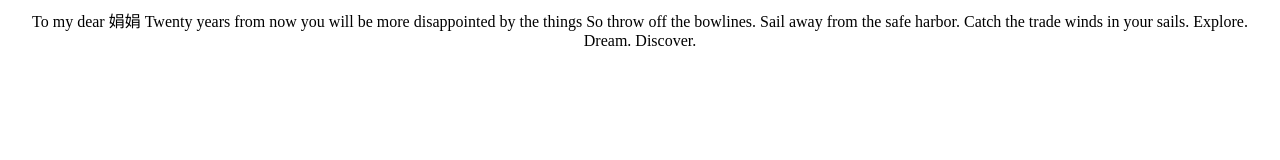
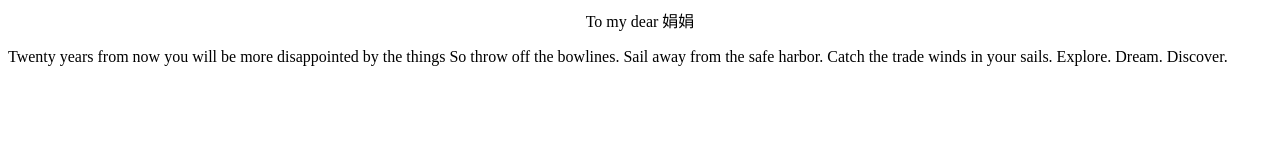
Before and after one commit to xsqsqqq/xsqsqqq.github.io, a plain HTML site: page index.html in a window 1280 px wide. Drawn offline with Linux system fonts and the light colour scheme.

Commit message:
Update index.html

```diff
--- a/index.html
+++ b/index.html
@@ -3,10 +3,10 @@
   <title> 你好，疯子 </title>
   </head>
    <body>
-    <p style="text-align:center;">To my dear 娟娟
+    <p align="center">To my dear 娟娟    </p>
     Twenty years from now you will be more disappointed by the things
     So throw off the bowlines. Sail away from the safe harbor.
     Catch the trade winds in your sails. Explore. Dream. Discover.
-    </p>
+
     </body>
 </html>
```
